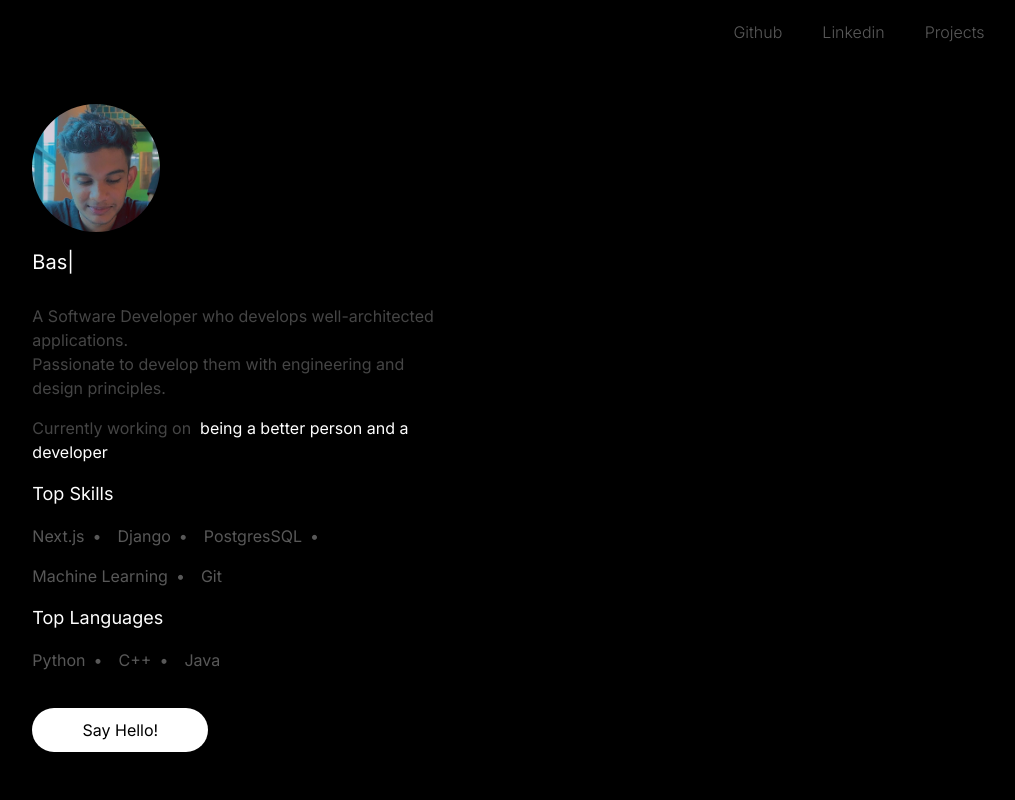
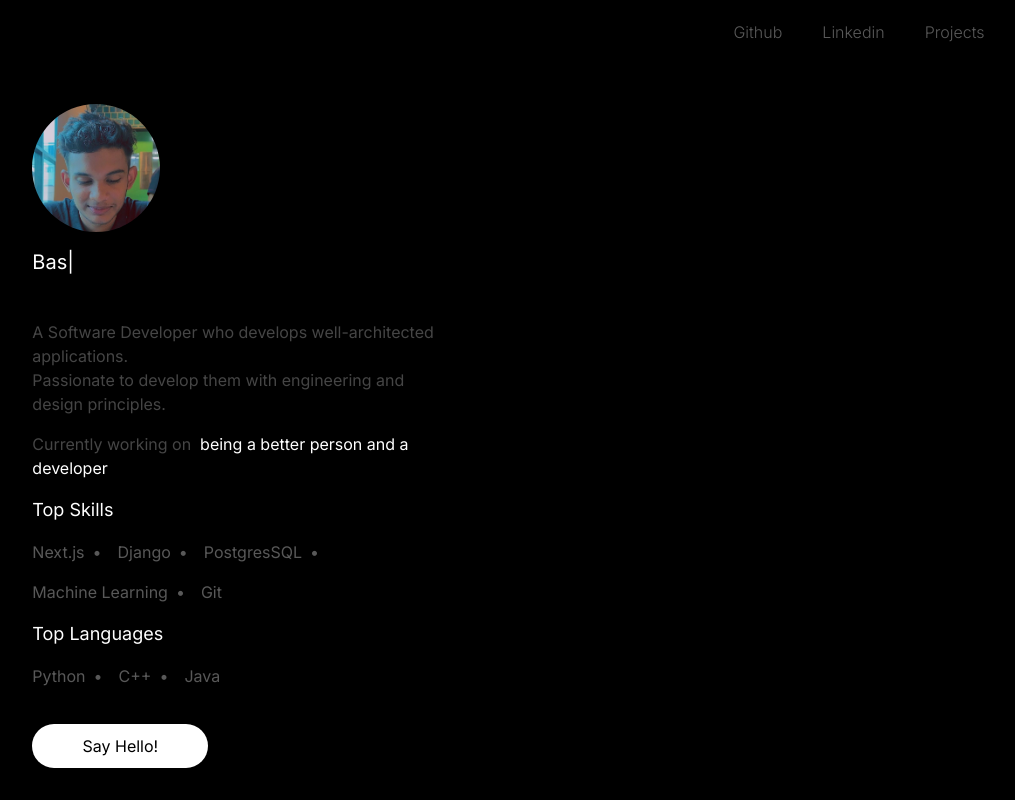
Before and after one commit to Rohithk2003/portfolio, a Next.js app: page / in a window 1280 px wide. Shown: the top 800 px of the page, without its empty margins (181-1196 px from the left). Built offline with nearby package versions, Linux system fonts and the light colour scheme; what tailwindcss-animated would draw is missing.

Commit message:
updated padding top value

```diff
--- a/components/about.js
+++ b/components/about.js
@@ -18,7 +18,7 @@ export default function About() {
         <div
             ref={ref}
             id={"about"}
-            className={`${inView ? "slide-in " : ""} h-max p-20 text-justify pt-[-300px] lg:pt-36  bg-black flex flex-wrap justify-center ${inter.className}`}
+            className={`${inView ? "slide-in " : ""} h-max p-20 text-justify pt-[-200px] lg:pt-36  bg-black flex flex-wrap justify-center ${inter.className}`}
         >
             `
             <div
--- a/components/main.js
+++ b/components/main.js
@@ -49,10 +49,10 @@ export default function Main() {
                     </div>
                 </div>
 
-                <div className={"text-xl text-start lg:w-1/2 w-3/4 flex justify-start"}>
+                <div className={"text-xl h-14 text-start lg:w-1/2 w-3/4 flex justify-start"}>
                     <span ref={el}/>
                 </div>
-                <div className={"flex flex-col lg:w-1/2 w-3/4  text-[#454545] mt-3"}>
+                <div className={"flex flex-col lg:w-1/2 w-3/4  text-[#454545]"}>
 					<span>
 						A Software Developer who develops well-architected applications.
 					</span>
```
